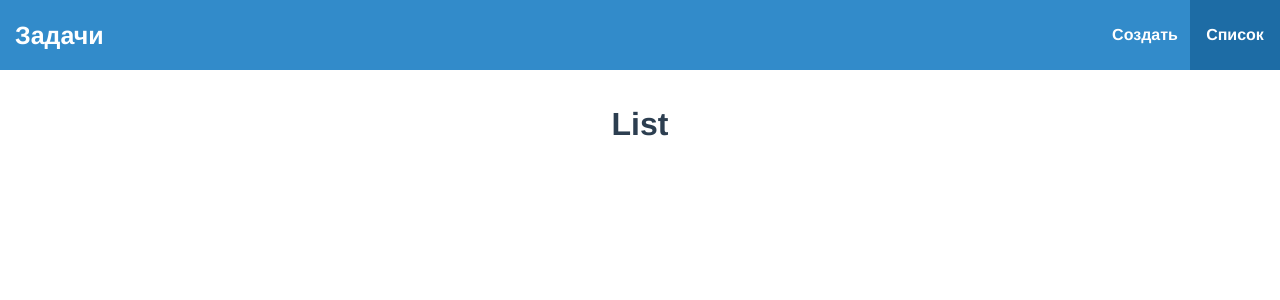
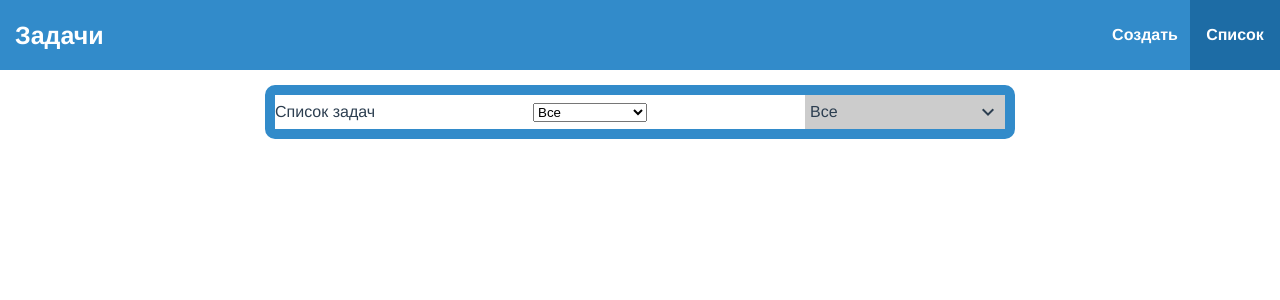
Before and after one commit to andris2233/deadline-todo, a Vue app: page /list in a window 1280 px wide. Shown: the top 300 px of the page. Built offline with nearby package versions, Linux system fonts and the light colour scheme.

Commit message:
change logic in input components to v-model, init new component select, first output for tasks in list view

```diff
--- a/src/components/Chips.vue
+++ b/src/components/Chips.vue
@@ -62,6 +62,9 @@ export default {
         },
         removeTag(id){
             this.$emit('remove-tag', id);
+        },
+        stopPropogate(e){
+            e.stopPropogation();
         }
     }
 }
--- a/src/components/Datepicker.vue
+++ b/src/components/Datepicker.vue
@@ -2,8 +2,7 @@
     <div class="datepicker-wrapper" v-bind:class="{datepickerActiveLine: focused}">
         <div class="datepicker-placeholder" v-bind:class="{datepickerPlaceholderActive: dateInput || focused}">{{placeholder ? placeholder : 'Дата'}}</div>
         <input type="date"
-            v-model="dateInput"
-            @change="$emit('v-model', new Date(dateInput))"
+            @input="$emit('input', new Date($event.target.value)); dateInput = $event.target.value;"
             @focus="focused=true"
             @blur="focused=false"
             v-bind:class="{invisible: !dateInput && !focused}"
--- a/src/components/InputText.vue
+++ b/src/components/InputText.vue
@@ -2,10 +2,9 @@
     <div class="input-wrapper" v-bind:class="{inputActiveLine: focused}">
         <div class="input-placeholder" v-bind:class="{placeholderActive: inputText.trim().length || focused}">{{placeholder ? placeholder : 'Text'}}</div>
         <input type="text"
-            v-model="inputText"
             @focus="focused=true"
             @blur="focused=false"
-            @input="$emit('v-model', inputText)">
+            @input="$emit('input', $event.target.value); inputText = $event.target.value">
     </div>
 </template>
 
--- /dev/null
+++ b/src/components/Select.vue
@@ -0,0 +1,104 @@
+<template>
+    <div class="select">
+        <div class="selected-prop" @click="active=!active">
+            <span>{{selected}}</span>
+            <i class="material-icons arrow" :class="{activeArrow: active}">
+                expand_more
+            </i>
+        </div>
+        <div class="select-options" :class="{optionsActive: active}">
+            <div class="option" v-for="o in options" :key="o.value" @click="selectOption(o)">
+                {{o.title}}
+            </div>
+        </div>
+    </div>
+</template>
+
+<script>
+export default {
+    props: {
+        options: {
+            type: Array,
+            required: true
+        }
+    },
+    data(){
+        return {
+            active: false,
+            selected: ''
+        }
+    },
+    methods: {
+        selectOption(option){
+            this.selected = option.title;
+            this.active = false;
+        }
+    },
+    mounted() {
+        if(this.$props.options.length){
+            this.selected = this.$props.options[0].title;
+        }
+    }
+}
+</script>
+
+<style scoped>
+.select{
+    position: relative;
+    padding: 5px;
+    width: 200px;
+    box-sizing: border-box;
+    /* border: 1px solid black; */
+    background: #ccc;
+    z-index: 2;
+    cursor: pointer;
+    box-sizing: border-box;
+}
+
+.selected-prop{
+    display: flex;
+    align-items: center;
+    justify-content: space-between;
+}
+
+.arrow{
+    transition: transform ease .2s;
+}
+
+.activeArrow{
+    transform: rotate(180deg);
+}
+
+.select-options{
+    position: absolute;
+    width: 200px;
+    display: flex;
+    flex-direction: column;
+    align-items: stretch;
+    opacity: 0;
+    transition: all ease .2s;
+    top: 0;
+    z-index: -1;
+    transform: scaleY(0);
+
+}
+
+.optionsActive{
+    top: 35px;
+    opacity: 1;
+    z-index: 2;
+    transform: scaleY(1);
+}
+
+.option{
+    cursor: pointer;
+    padding: 5px 0;
+    border-bottom: 1px solid #dadada;
+    transition: all ease .2s;
+}
+
+.option:hover{
+    background: #328BCA;
+    color: white;
+}
+</style>
--- a/src/components/TextArea.vue
+++ b/src/components/TextArea.vue
@@ -5,10 +5,9 @@
                 {{placeholder ? placeholder : 'Description'}}
             </div>
         <textarea class="textarea"
-            v-model="description"
             @focus="focused=true"
             @blur="focused=false"
-            @change="$emit('v-model', description)"
+            @input="$emit('input', $event.target.value); description = $event.target.value;"
         >
         </textarea>
     </div>
--- a/src/store/index.js
+++ b/src/store/index.js
@@ -22,7 +22,7 @@ export default new Vuex.Store({
     }
   },
   getters: {
-    getTasks(state){
+    getAllTasks(state){
       return state.tasks;
     }
   }
--- a/src/views/Create.vue
+++ b/src/views/Create.vue
@@ -4,12 +4,12 @@
         <InputText
             v-bind:text="title"
             v-bind:placeholder="'Название'"
-            @v-model="changeTitle"
+            v-model="title"
         />
         <TextArea
             v-bind:text="description"
             v-bind:placeholder="'Описание'"
-            @v-model="changeDescription"/>
+            v-model="description"/>
         <Chips
             v-bind:tags="tags"
             v-bind:placeholder="'Тэги'"
@@ -18,7 +18,7 @@
         />
         <Datepicker
             v-bind:placeholder="'Дедлайн'"
-            @v-model="changeDeadline"
+            v-model="date"
             v-bind:date="date"
         />
         <button type="button" @click="createTask" :disabled="!formValid">Создать</button>
--- a/src/views/List.vue
+++ b/src/views/List.vue
@@ -1,5 +1,67 @@
 <template>
-    <div class="test">
-        <h1>List</h1>
+    <div class="task-list">
+        <div class="task-list__header">
+            <div class="haeder__text">Список задач</div>
+            <select v-model="filter">
+                <option value="all">Все</option>
+                <option value="active">Активные</option>
+                <option value="expired">Просроченные</option>
+                <option value="completed">Выполненные</option>
+            </select>
+            <Select :options="options" />
+        </div>
+        <div style="height: 30px" v-for="task in tasks" :key=task.id>
+            {{task.title}}
+        </div>
+
     </div>
 </template>
+
+<script>
+import Select from '@/components/Select';
+export default {
+    data(){
+        return {
+            filter: 'all',
+            options: [
+                {
+                    title: 'Все',
+                    value: 'all'
+                },
+                {
+                    title: 'Просроченные',
+                    value: 'expired'
+                }
+            ]
+        }
+    },
+    computed: {
+        tasks(){
+            if(this.filter === 'all'){
+                return this.$store.getters.getAllTasks;
+            }
+
+            return this.$store.getters.getAllTasks.filter(t => t.status === this.filter);
+        }
+    },
+    components:{ Select }
+}
+</script>
+
+<style scoped>
+.task-list{
+    display: flex;
+    flex-direction: column;
+    align-items: stretch;
+    width: 750px;
+    border-radius: 10px;
+    box-sizing: border-box;
+    border: 10px solid #328BCA;
+}
+
+.task-list__header{
+    display: flex;
+    align-items: center;
+    justify-content: space-between;
+}
+</style>
```
